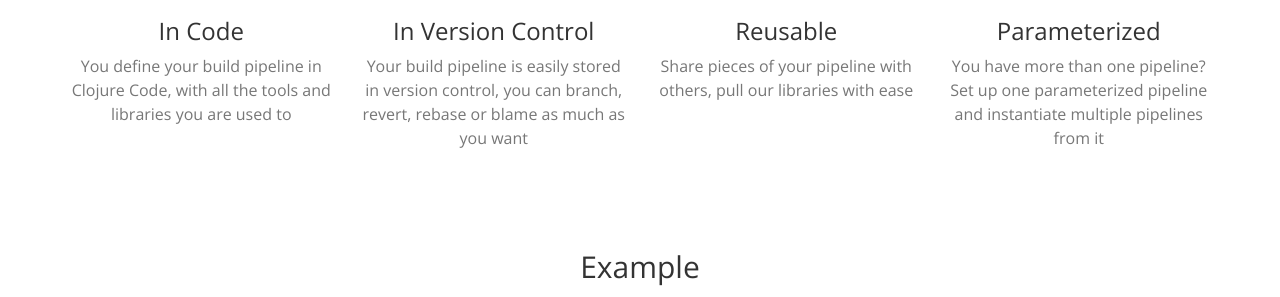
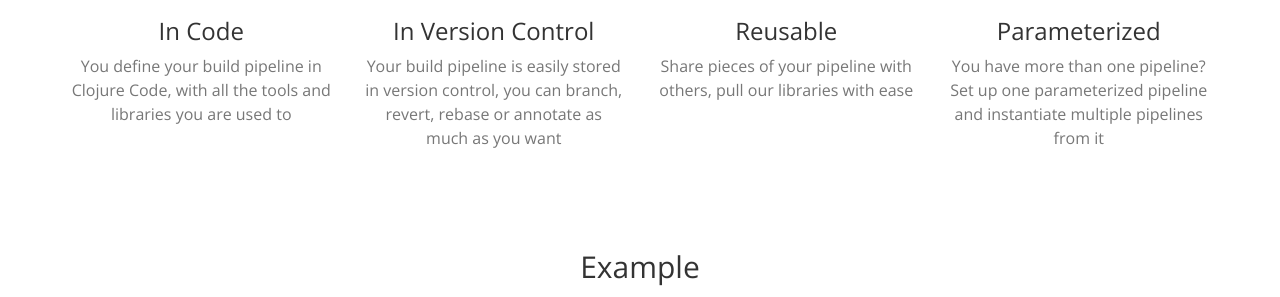
Before and after one commit to flosell/lambdacd, a Jekyll site: the page built from index.html, in a window 1280 px wide and 900 px high, scrolled down 1479 px. Shown: the part 205-502 px from the top of the window. Built offline with Jekyll 4.4.1, drawn with Linux system fonts in a browser that asks for light colours.

Commit message:
Promote blameless culture

```diff
--- a/index.html
+++ b/index.html
@@ -64,7 +64,7 @@ landingpage: true
         <div class="service-box">
           <i class="fa fa-4x fa-code-fork wow bounceIn text-primary" data-wow-delay=".1s"></i>
           <h3>In Version Control</h3>
-          <p class="text-muted">Your build pipeline is easily stored in version control, you can branch, revert, rebase or blame as much as you want</p>
+          <p class="text-muted">Your build pipeline is easily stored in version control, you can branch, revert, rebase or annotate as much as you want</p>
         </div>
       </div>
       <div class="col-lg-3 col-md-6 text-center">
```
